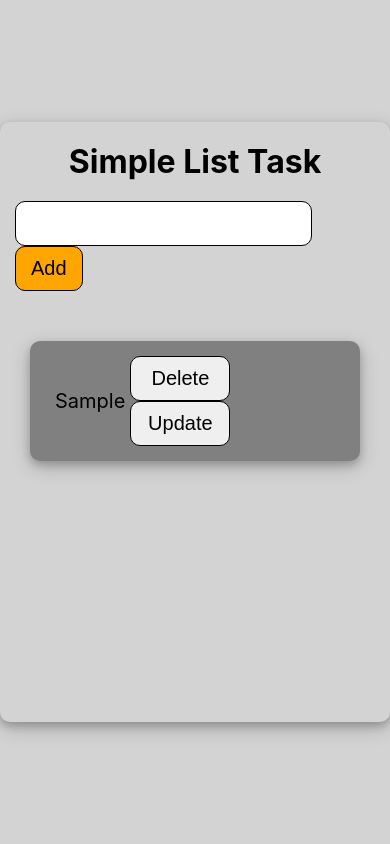
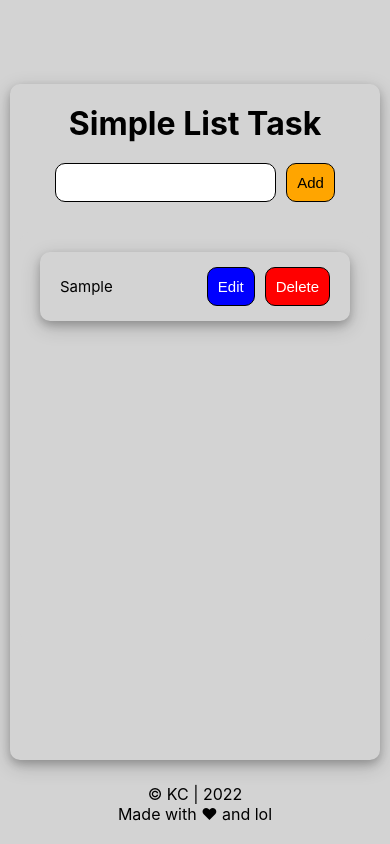
Before and after one commit to Keemchard/NARA, a React (Create React App) app: page / in a window 390 px wide. Both pictures are taken after typing "Sample" into the empty fields and a click on the input "Add". Built offline with nearby package versions, Linux system fonts and the light colour scheme.

Commit message:
Added styling

```diff
--- a/src/App.css
+++ b/src/App.css
@@ -2,8 +2,10 @@
   height: 100vh;
   background-color: lightgray;
   display: flex;
+  flex-direction: column;
   align-items: center;
   justify-content: center;
+  position: relative;
 }
 .container {
   /* background-color: gray; */
@@ -34,6 +36,7 @@ input {
 }
 button {
   width: 100px;
+  color: white;
 }
 
 h1 {
@@ -54,7 +57,7 @@ h1 {
 }
 
 .list-con ul li .list {
-  background-color: gray;
+  /* background-color: gray; */
   display: flex;
   justify-content: space-between;
   align-items: center;
@@ -63,3 +66,33 @@ h1 {
   border-radius: 10px;
   box-shadow: 0 4px 8px 0 rgba(0, 0, 0, 0.2), 0 6px 20px 0 rgba(0, 0, 0, 0.19);
 }
+
+.foot-hehe {
+  position: absolute;
+  bottom: 20px;
+  text-align: center;
+}
+
+@media only screen and (max-width: 870px) {
+  .main-container {
+    padding: 10px;
+  }
+  .container {
+    width: 100%;
+    height: 80vh;
+  }
+  .task-name {
+    font-size: 15px;
+    margin-left: 5px;
+  }
+  button,
+  input {
+    padding: 10px 10px;
+    font-size: 15px;
+    margin: 0 5px;
+  }
+  button {
+    width: auto;
+    color: white;
+  }
+}
--- a/src/App.js
+++ b/src/App.js
@@ -127,13 +127,15 @@ function App() {
                             onClick={() => {
                               saveEditedTask(todoParam.id);
                             }}
+                            style={{ backgroundColor: "green" }}
                           >
-                            Submit
+                            Save
                           </button>
                           <button
                             onClick={() => {
                               cancelEdit(todoParam.id); //para mag false, then babalik sa [FIRST], which is ung may delete button na part
                             }}
+                            style={{ backgroundColor: "gray" }}
                           >
                             Cancel
                           </button>
@@ -148,15 +150,8 @@ function App() {
                         </div>
                         <div>
                           <button
-                            className="del-btn"
-                            onClick={() => {
-                              deleteTask(todoParam.id); //https://blog.devgenius.io/why-it-is-necessary-to-use-arrow-functions-with-react-event-handler-e0b278710310
-                            }}
-                          >
-                            Delete
-                          </button>
-                          <button
                             className="upd-btn"
+                            style={{ backgroundColor: "blue" }}
                             onClick={() => {
                               toggleUpdate(todoParam.id); //para mag true at malipat sa [SECOND] edit part
                             }}
@@ -164,7 +159,16 @@ function App() {
                             //   setTodoEditing(todoParam.id); //para mag true at malipat sa [SECOND] edit part
                             // }}
                           >
-                            Update
+                            Edit
+                          </button>
+                          <button
+                            className="del-btn"
+                            style={{ backgroundColor: "red" }}
+                            onClick={() => {
+                              deleteTask(todoParam.id); //https://blog.devgenius.io/why-it-is-necessary-to-use-arrow-functions-with-react-event-handler-e0b278710310
+                            }}
+                          >
+                            Delete
                           </button>
                         </div>
                       </div>
@@ -175,6 +179,10 @@ function App() {
             </ul>
           </div>
         </div>
+        <footer className="foot-hehe">
+          <p>&copy; KC | 2022</p>
+          <div>Made with &hearts; and lol</div>
+        </footer>
       </div>
     </>
   );
```
